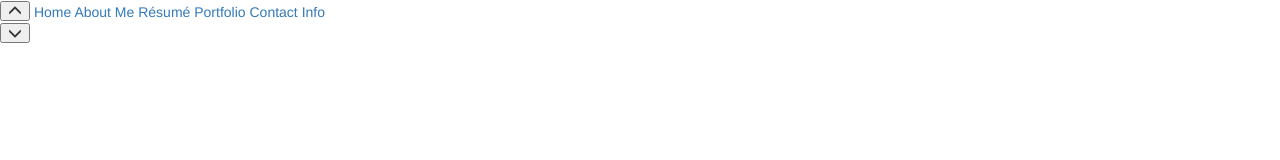
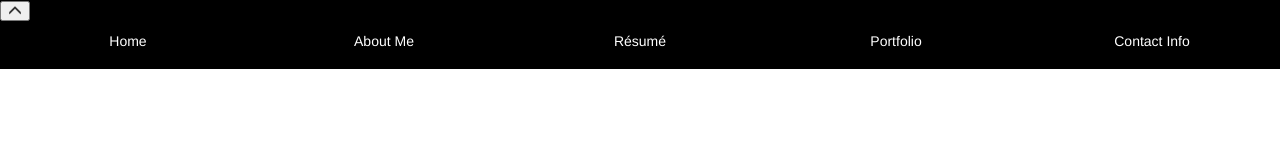
Before and after one commit to JustinPflieger001/Portfolio-Project, a plain HTML site: page index.html in a window 1280 px wide. Both pictures are taken after a click on the button 15 px from the left and 11 px from the top of the page. Drawn offline with nearby package versions, Linux system fonts and the light colour scheme.

Commit message:
Build working drop down nav

```diff
--- a/css.css
+++ b/css.css
@@ -2,13 +2,14 @@ main {
     margin-top: 25%;
 }
 
-header {
+.headd {
     height: 25%;
+    background-color: black;
 }
 
 .w3-animate-top {
     position: relative;
-    animation: animatetop 0.4s
+    animation: animatetop .9s
 }
 
 @keyframes animatetop {
@@ -57,3 +58,63 @@ header {
 .dropdown {
     display: none;
 }
+.flex {
+    display: flex;
+    flex-wrap: nowrap;
+    justify-content: center;
+}
+.flex > div {
+    width: 100%;
+    text-align: center;
+    padding:9px;
+}
+.a {
+    color: white;
+}
+
+.a:visited {
+    color: lightgrey;
+}
+.eins:hover{
+    background-color: white;
+    transition: .65s;
+}
+.eins:hover > a{
+    transition: .65s;
+    color: black;
+}
+.zwei:hover{
+    background-color: white;
+    transition: .65s;
+}
+.zwei:hover > a{
+    transition: .65s;
+    color: black;
+}
+.drei:hover{
+    background-color: white;
+    transition: .65s;
+}
+.drei:hover > a{
+    transition: .65s;
+    color: black;
+}
+.vier:hover{
+    background-color: white;
+    transition: .65s;
+}
+.vier:hover > a{
+    transition: .65s;
+    color: black;
+}
+.funf:hover{
+    background-color: white;
+    transition: .65s;
+}
+.funf:hover > a{
+    transition: .65s;
+    color: black;
+}
+.bott {
+    padding-bottom: 9px;
+}
--- a/index.html
+++ b/index.html
@@ -6,22 +6,37 @@
     <title>Justin Pflieger</title>
     <link rel="stylesheet" href="css.css">
     <link rel="stylesheet" href="https://maxcdn.bootstrapcdn.com/bootstrap/3.3.7/css/bootstrap.min.css">
-    <style src="js.js" type="text/javascript"></style>
+
 </head>
 
 <body>
     <header>
-        <div class="w3-animate-bottom" id="dropdown">
-            <button onclick="dclose()" class="glyphicon glyphicon-menu-up"></button>
-            <a href="index.html">Home</a>
-            <a href="about.html">About Me</a>
-            <a href="resume.html">Résumé</a>
-            <a href="portfolio.html">Portfolio</a>
-            <a href="contact.html">Contact Info</a>
+        <div>
+            <div class="w3-animate-top headd" id="dropdown" style="display: none">
+                <button onclick="d_close()" class="glyphicon glyphicon-menu-up flex" ></button>
+                <br>
+                <div class="flex bott">
+                    <div class="eins">
+                        <a href="index.html" class="a">Home</a>
+                    </div>
+                    <div class="zwei">
+                        <a href="about.html" class="a">About Me</a>
+                    </div>
+                    <div class="drei">
+                        <a href="resume.html" class="a">Résumé</a>
+                    </div>
+                    <div class="vier">
+                        <a href="portfolio.html" class="a">Portfolio</a>
+                    </div>
+                    <div class="funf">
+                        <a href="contact.html" class="a">Contact Info</a>
+                    </div>
+                </div>
+            </div>
         </div>
 
         <div>
-            <button class="w3-animate-top glyphicon glyphicon-menu-down" onclick="dopen()"></button>
+            <button class="glyphicon glyphicon-menu-down" onclick="d_open()" id="dropup"></button>
         </div>
     </header>
 
@@ -55,6 +70,8 @@
 
     </footer>
 
+    <script src="js.js" type="text/javascript"></script>
+
 
 </body>
 
--- a/js.js
+++ b/js.js
@@ -1,7 +1,8 @@
-function dopen() {
+function d_open() {
     document.getElementById("dropdown").style.display = "block";
+    document.getElementById("dropup").style.display = "none";
 }
-
-function dclose() {
+function d_close() {
     document.getElementById("dropdown").style.display = "none";
+    document.getElementById("dropup").style.display = "block";
 }
```
